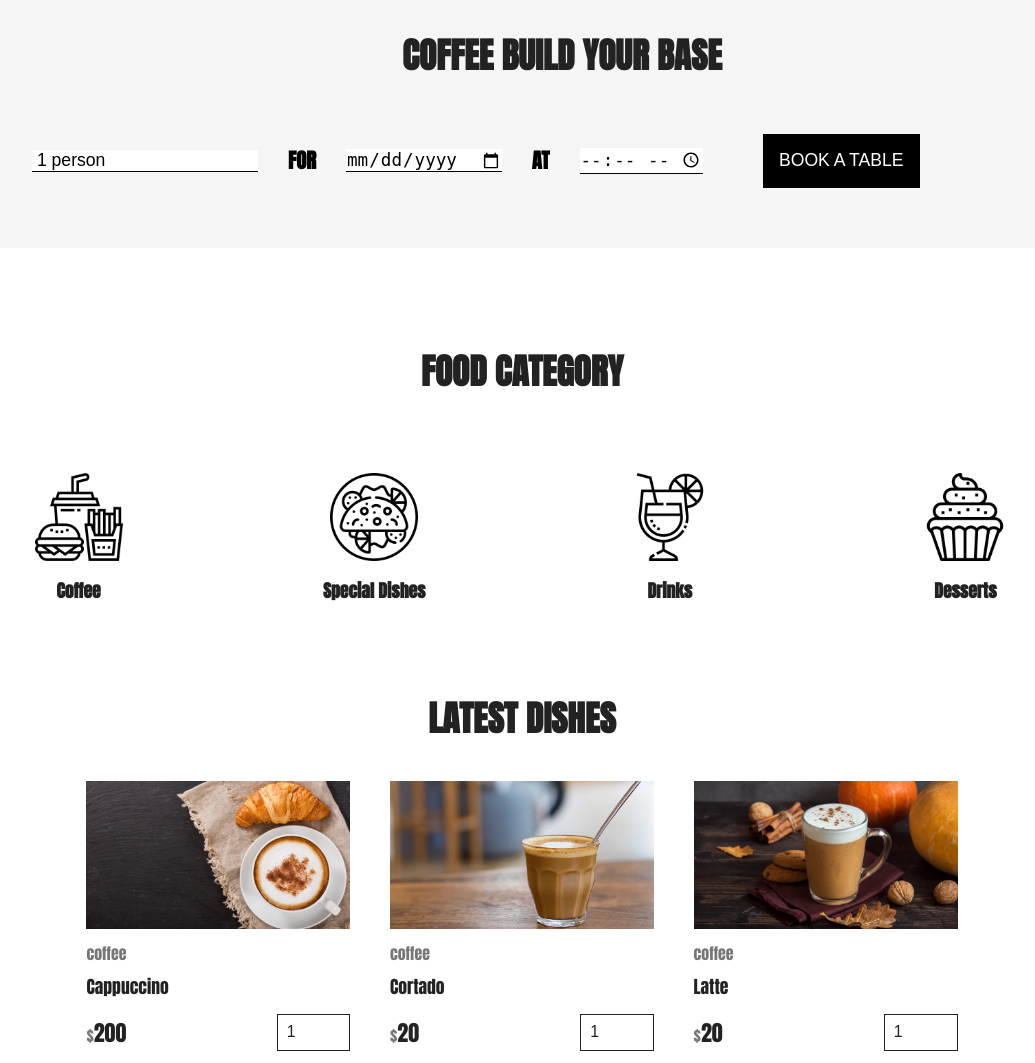
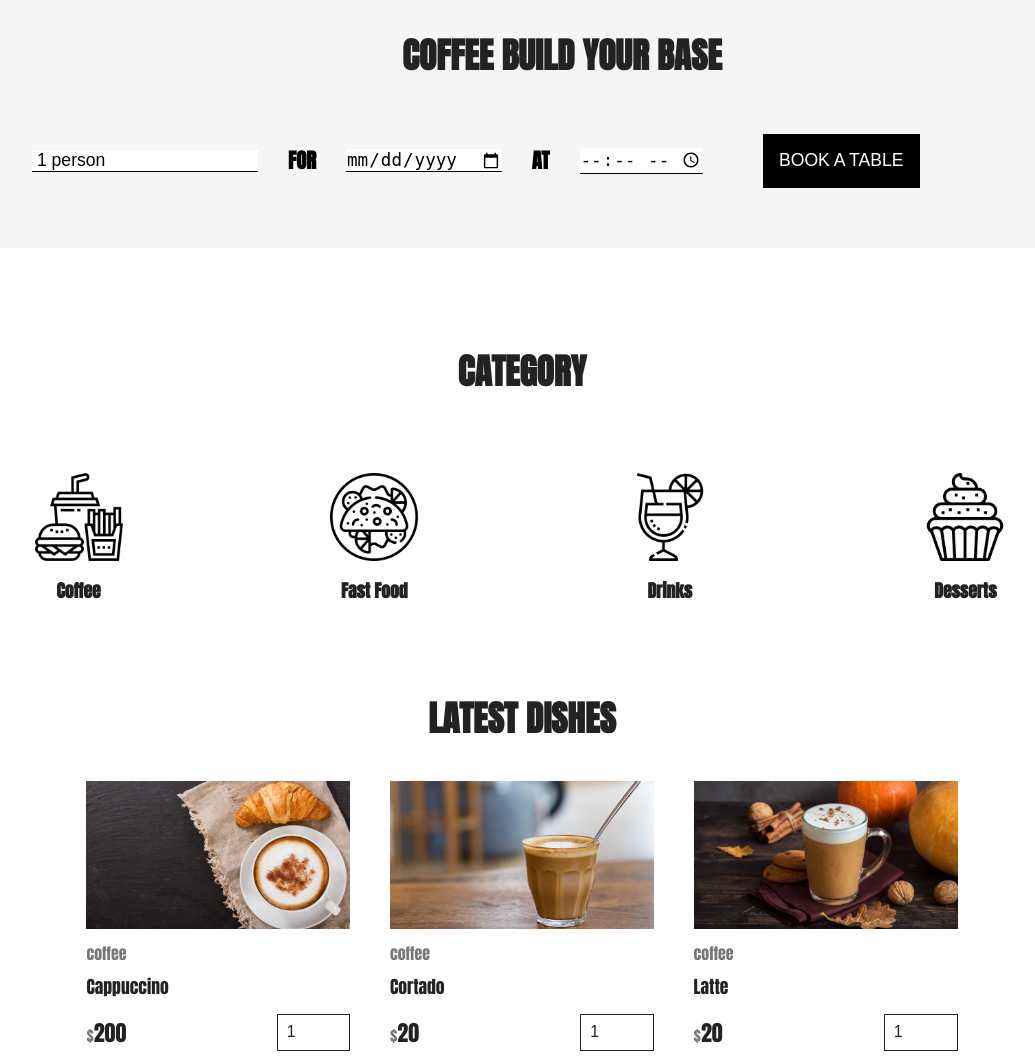
Before and after one commit to ikyy29/coffee-shop-management-system, a PHP site: page /home.php in a window 1280 px wide. Shown: the part 704-1767 px from the top of the page, without its empty margins (118-1153 px from the left). Run offline with PHP 8.4, Linux system fonts and the light colour scheme; data comes from the database, SQL or seed files in the repository; some libraries are stand-ins or nearby versions.

Commit message:
ok pull dah

```diff
--- a/category.php
+++ b/category.php
@@ -35,7 +35,7 @@ include 'components/add_cart.php';
 
 <section class="products">
 
-   <h1 class="title">food category</h1>
+   <h1 class="title">category</h1>
 
    <div class="box-container">
 
--- a/home.php
+++ b/home.php
@@ -120,7 +120,7 @@
 
    <section class="category">
 
-      <h1 class="title">food category</h1>
+      <h1 class="title">category</h1>
 
       <div class="box-container">
 
@@ -129,9 +129,9 @@
             <h3>Coffee</h3>
          </a>
 
-         <a href="category.php?category=main dish" class="box">
+         <a href="category.php?category=fast food" class="box">
             <img src="images/cat-2.png" alt="">
-            <h3>Special dishes</h3>
+            <h3>Fast food</h3>
          </a>
 
          <a href="category.php?category=drinks" class="box">
@@ -231,7 +231,7 @@
       </div>
 
       <div class="more-btn">
-         <a href="product.php" class="btn">view all</a>
+         <a href="menu.php" class="btn">view all</a>
       </div>
 
    </section>
@@ -273,7 +273,7 @@
       </div>
 
       <div class="more-btn">
-         <a href="product.php" class="btn">view all</a>
+         <a href="menu.php" class="btn">view all</a>
       </div>
 
    </section>
@@ -315,7 +315,7 @@
       </div>
 
       <div class="more-btn">
-         <a href="product.php" class="btn">view all</a>
+         <a href="menu.php" class="btn">view all</a>
       </div>
 
    </section>
```
Also changed, not shown: uploaded_img/Brown Butter Chocolate Chunk Cookies edit.jpg (added), uploaded_img/Brown Butter Chocolate Chunk Cookies.jpg (deleted), uploaded_img/Cinnamon Rolls With Heavy Cream edit.jpg (added), uploaded_img/Cinnamon Rolls With Heavy Cream.jpg (deleted), uploaded_img/Curry Puff edit.jpg (added), uploaded_img/Curry Puff.jpg (deleted), uploaded_img/Earl Grey iced tea edit.jpg (added), uploaded_img/Earl Grey iced tea.jpg (deleted), uploaded_img/Fruit Sando.jpg (added), uploaded_img/Japanese Fruit Sando.jpg (deleted), uploaded_img/LOTUS BISCOFF FRENCH TOAST edit.jpg (added), uploaded_img/LOTUS BISCOFF FRENCH TOAST.jpg (deleted), uploaded_img/Mineral Water edit.jpg (added), uploaded_img/Mineral Water.jpg (deleted), 4 more files.
